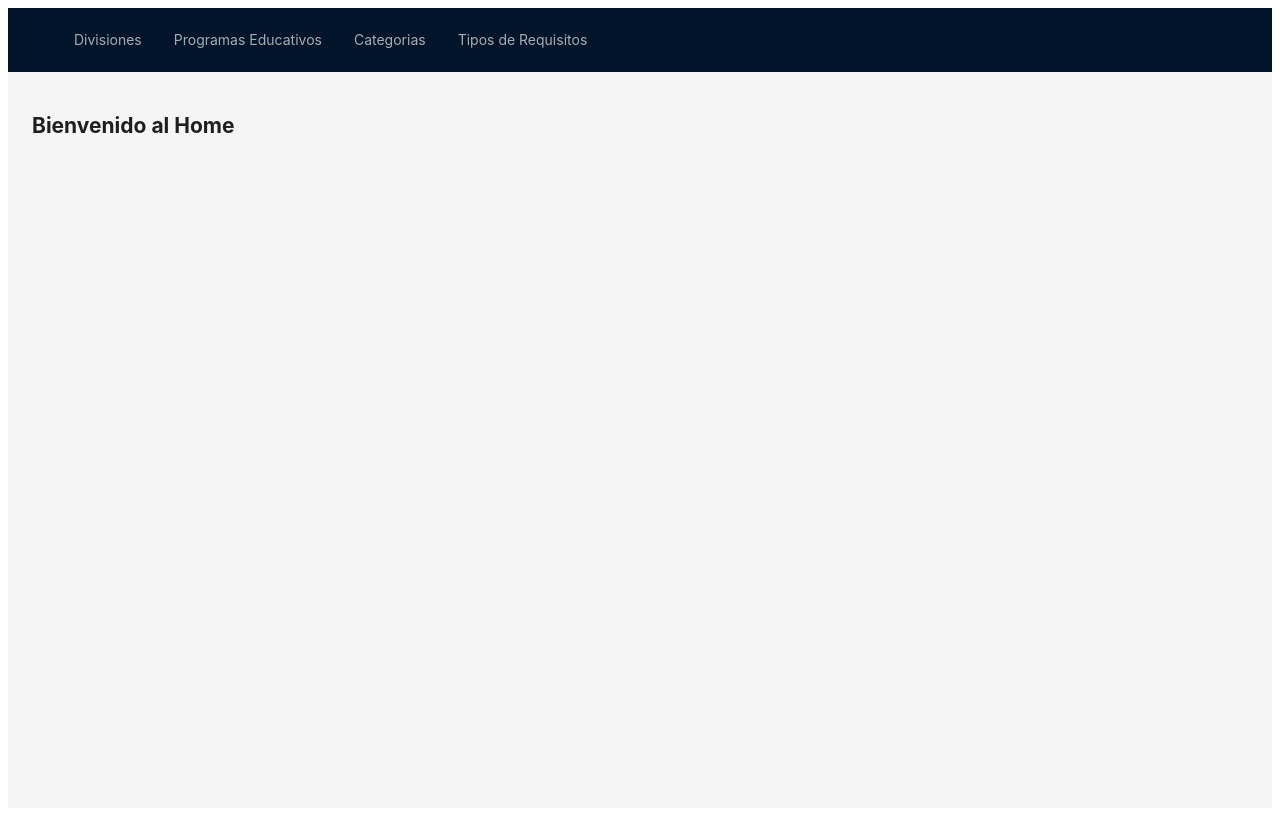
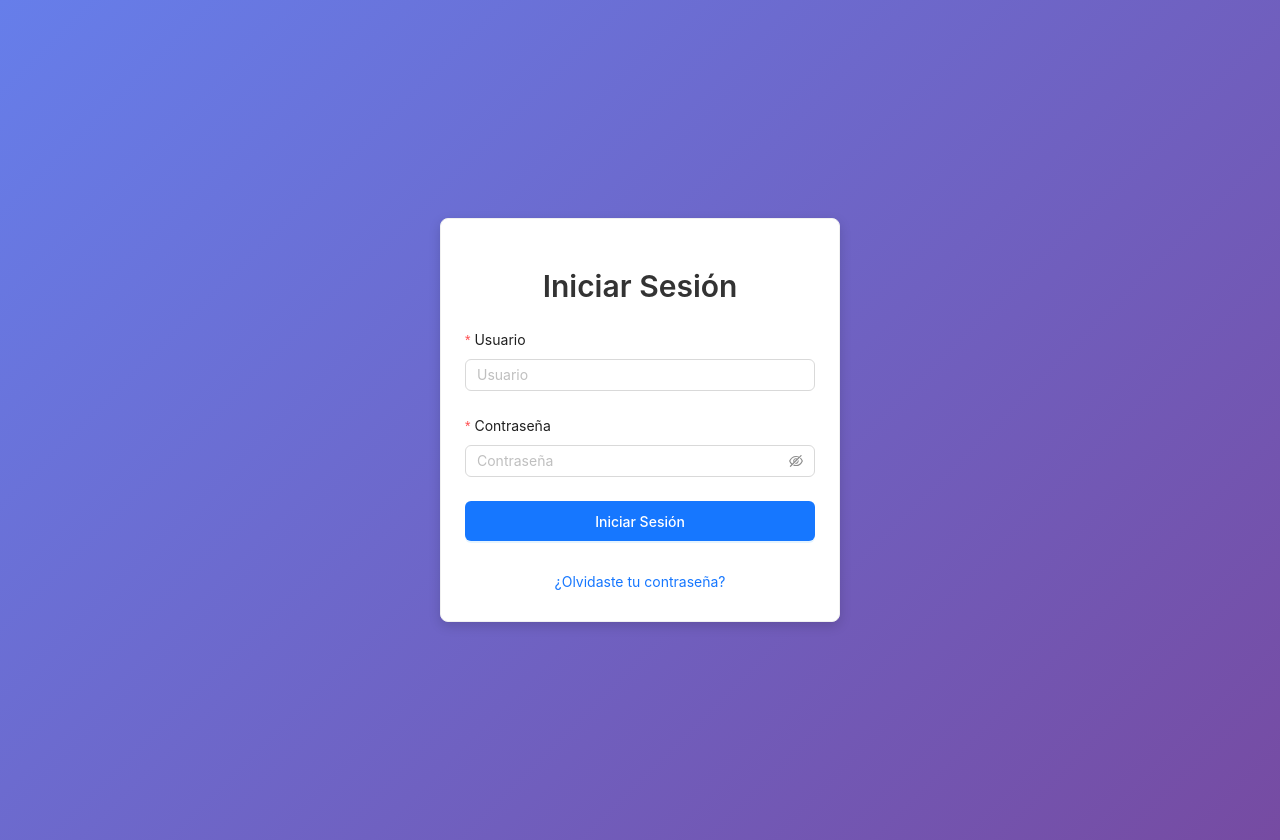
Before and after one commit to AlucardPonce/ProyectoFrontendDWI, a React (Vite) app in the folder ProyectoFrontendDWI/: page / in a window 1280 px wide. Before the commit the page ends 816 px from the top, so only its background shows below. Built offline with nearby package versions, Linux system fonts and the light colour scheme.

Commit message:
Configure las ruta como deben de ser

```diff
--- a/ProyectoFrontendDWI/package.json
+++ b/ProyectoFrontendDWI/package.json
@@ -10,7 +10,7 @@
     "preview": "vite preview"
   },
   "dependencies": {
-    "antd": "^5.25.4",
+    "antd": "^5.26.4",
     "axios": "^1.9.0",
     "cors": "^2.8.5",
     "lucide-react": "^0.522.0",
--- a/ProyectoFrontendDWI/src/App.jsx
+++ b/ProyectoFrontendDWI/src/App.jsx
@@ -1,25 +1,13 @@
-import { BrowserRouter } from "react-router-dom";
-import { Layout } from "antd";
-import AppMenu from "./Menu";
-import AppRoutes from "./Routes";
+import React from 'react';
+import { BrowserRouter } from 'react-router-dom';
+import AppRoutes from './Routes';
 
-const { Header, Content, Footer } = Layout;
-
-function App() {
+const App = () => {
   return (
     <BrowserRouter>
-      <Layout style={{ minHeight: "100vh" }}>
-        <Header>
-          <AppMenu />
-        </Header>
-        <Content style={{ padding: "24px" }}>
-          <AppRoutes />
-        </Content>
-        <Footer style={{ textAlign: "center" }}>
-        </Footer>
-      </Layout>
+      <AppRoutes />
     </BrowserRouter>
   );
-}
+};
 
 export default App;
--- /dev/null
+++ b/ProyectoFrontendDWI/src/Layout/MainLayout.jsx
@@ -0,0 +1,17 @@
+import { Outlet } from 'react-router-dom';
+import "./Styles/main.css";
+import Navbar from "../components/Navbar"
+
+const MainLayout = () => {
+
+    return (
+        <div>
+            <Navbar />
+            <main style={{ marginLeft: "80px", marginTop: "60px" }}>
+                <Outlet />
+            </main>
+        </div>
+    );
+};
+
+export default MainLayout;
--- /dev/null
+++ b/ProyectoFrontendDWI/src/Layout/Styles/main.css
@@ -0,0 +1,8 @@
+body {
+    margin: 0;
+    padding: 0;
+    height: 100vh;
+    background-attachment: fixed;
+    background-size: cover;
+    font-family: Arial, sans-serif;
+}
--- a/ProyectoFrontendDWI/src/Routes.jsx
+++ b/ProyectoFrontendDWI/src/Routes.jsx
@@ -1,20 +1,67 @@
-import { Routes, Route } from "react-router-dom";
-import Division from "./pages/Division";
-import ProgramaEducativo from "./pages/Component/ProgramaEducativo";
-import Cateforias from "./pages/Categorias";
-import TiposReq from "./pages/TiposReq";
+import { Routes, Route } from 'react-router-dom';
+import LoginPage from './pages/Login';
+import Division from './pages/Division';
+import ProgramaEducativo from './pages/Component/ProgramaEducativo';
+import Categorias from './pages/Categorias';
+import TiposReq from './pages/TiposReq';
+import MainLayout from './Layout/MainLayout';
+import ProtectedRoute from './components/ProtectedRoute';
 
-function AppRoutes() {
+const AppRoutes = () => {
   return (
     <Routes>
-      <Route path="/division" element={<Division />} />
-      <Route path="/programas-educativos" element={<ProgramaEducativo />} />
-      <Route path="/categorias" element={<Cateforias />} />
-      <Route path="/tipos-requisitos" element={<TiposReq />} />
+      {/* Rutas públicas */}
+      <Route path="/" element={<LoginPage />} />
+      <Route path="/login" element={<LoginPage />} />
 
-      <Route path="/" element={<h2>Bienvenido al Home</h2>} />
+      {/* Rutas protegidas anidadas dentro del layout */}
+      <Route
+        path="/home"
+        element={
+          <ProtectedRoute>
+            <MainLayout />
+          </ProtectedRoute>
+        }
+      >
+        {/* Esta es la ruta principal que renderiza en /home */}
+        <Route index element={<div style={{ padding: 20 }}>Bienvenido al panel</div>} />
+
+        {/* Rutas protegidas hijas de /home */}
+        <Route
+          path="division"
+          element={
+            <ProtectedRoute>
+              <Division />
+            </ProtectedRoute>
+          }
+        />
+        <Route
+          path="programas-educativos"
+          element={
+            <ProtectedRoute>
+              <ProgramaEducativo />
+            </ProtectedRoute>
+          }
+        />
+        <Route
+          path="categorias"
+          element={
+            <ProtectedRoute>
+              <Categorias />
+            </ProtectedRoute>
+          }
+        />
+        <Route
+          path="tipos-requisitos"
+          element={
+            <ProtectedRoute>
+              <TiposReq />
+            </ProtectedRoute>
+          }
+        />
+      </Route>
     </Routes>
   );
-}
+};
 
 export default AppRoutes;
--- /dev/null
+++ b/ProyectoFrontendDWI/src/components/Navbar.jsx
@@ -0,0 +1,111 @@
+import React from 'react';
+import {
+    HomeOutlined,
+    AppstoreOutlined,
+    BookOutlined,
+    TagsOutlined,
+    FileDoneOutlined,
+    SearchOutlined
+} from '@ant-design/icons';
+import { Link } from 'react-router-dom';
+// import logo from '../assets/Logo.png'; // Descomenta si tienes logo
+
+const Navbar = () => {
+    return (
+        <nav style={styles.navbar}>
+            <div style={styles.navContent}>
+                <div style={styles.logo}>
+                    <Link to="/home">
+                        <img
+                            // src={logo}
+                            alt="Logo"
+                            style={{
+                                height: '40px',
+                                width: '40px',
+                                display: 'flex',
+                                alignItems: 'center',
+                                backgroundColor: '#fff',
+                                borderRadius: '50%'
+                            }}
+                        />
+                    </Link>
+                </div>
+
+                <div style={styles.navLinks}>
+                    <Link to="/home" style={styles.link}>
+                        <HomeOutlined /> Inicio
+                    </Link>
+                    <Link to="/home/division" style={styles.link}>
+                        <AppstoreOutlined /> División
+                    </Link>
+                    <Link to="/home/programas-educativos" style={styles.link}>
+                        <BookOutlined /> Programas
+                    </Link>
+                    <Link to="/home/categorias" style={styles.link}>
+                        <TagsOutlined /> Categorías
+                    </Link>
+                    <Link to="/home/tipos-requisitos" style={styles.link}>
+                        <FileDoneOutlined /> Requisitos
+                    </Link>
+
+                    <div style={styles.searchContainer}>
+                        <SearchOutlined style={styles.searchIcon} />
+                        <input type="text" placeholder="Buscar..." style={styles.input} />
+                    </div>
+                </div>
+            </div>
+        </nav>
+    );
+};
+
+const styles = {
+    navbar: {
+        position: 'fixed',
+        top: 0,
+        width: '100%',
+        backgroundColor: '#001529',
+        zIndex: 1000,
+        padding: '10px 20px',
+        boxShadow: '0 2px 4px rgba(0,0,0,0.2)'
+    },
+    navContent: {
+        display: 'flex',
+        justifyContent: 'space-between',
+        alignItems: 'center'
+    },
+    logo: {
+        display: 'flex',
+        alignItems: 'center'
+    },
+    navLinks: {
+        display: 'flex',
+        alignItems: 'center',
+        gap: '20px'
+    },
+    link: {
+        color: 'white',
+        textDecoration: 'none',
+        fontSize: '16px',
+        display: 'flex',
+        alignItems: 'center',
+        gap: '6px'
+    },
+    searchContainer: {
+        position: 'relative',
+        display: 'flex',
+        alignItems: 'center'
+    },
+    searchIcon: {
+        position: 'absolute',
+        left: '8px',
+        color: '#999'
+    },
+    input: {
+        padding: '5px 10px 5px 30px',
+        borderRadius: '4px',
+        border: 'none',
+        outline: 'none'
+    }
+};
+
+export default Navbar;
--- /dev/null
+++ b/ProyectoFrontendDWI/src/components/ProtectedRoute.jsx
@@ -0,0 +1,16 @@
+import React from 'react';
+import { Navigate } from 'react-router-dom';
+
+const ProtectedRoute = ({ children }) => {
+  //const token = localStorage.getItem("token");
+
+  //if (!token) {
+    // Si no hay token, redirige al login
+    //return <Navigate to="/login" replace />;
+  //}
+
+  // Si hay token, renderiza la ruta protegida
+  return children;
+};
+
+export default ProtectedRoute;
--- /dev/null
+++ b/ProyectoFrontendDWI/src/pages/Login.jsx
@@ -0,0 +1,174 @@
+import { Form, Input, Button, Card, Typography, message, Modal, Alert } from "antd";
+import { useState } from "react";
+import { useNavigate } from "react-router-dom";
+import axios from "axios";
+
+const { Title } = Typography;
+
+const LoginPage = () => {
+  const [loading, setLoading] = useState(false);
+  const [formError, setFormError] = useState("");
+  const navigate = useNavigate();
+
+  const API_URL = "http://localhost:3001";
+
+  const onFinish = async (values) => {
+    setLoading(true);
+    setFormError("");
+
+    try {
+      const response = await axios.post(`${API_URL}/login`, values);
+
+      if (response.data.token) {
+        handleLoginSuccess(response.data.token);
+      } else {
+        // Para pruebas sin token válido
+        message.info("Login exitoso (modo prueba)");
+        navigate("/home");
+      }
+    } catch (error) {
+      const errorMsg = error.response?.data?.message || "Error en la autenticación";
+      setFormError(errorMsg);
+      message.error(errorMsg);
+    } finally {
+      setLoading(false);
+    }
+  };
+
+  const handleLoginSuccess = (token) => {
+    // Guardamos el token incluso si no es válido, para pruebas
+    localStorage.setItem("token", token);
+    navigate('/home');
+
+    // Si quisieras validar token, puedes descomentar esto:
+    /*
+    if (typeof token === 'string' && token.split('.').length === 3) {
+      localStorage.setItem("token", token);
+      navigate('/home');
+    } else {
+      console.error('Token recibido no válido:', token);
+      message.error('Error en autenticación');
+    }
+    */
+  };
+
+  const handleResetPassword = () => {
+    let email = "";
+
+    Modal.confirm({
+      title: "Restablecer contraseña",
+      content: (
+        <Input
+          placeholder="Ingresa tu correo electrónico"
+          onChange={(e) => (email = e.target.value)}
+          type="email"
+        />
+      ),
+      onOk: async () => {
+        try {
+          await axios.post(`${API_URL}/reset-password`, { email });
+          message.success("Correo de recuperación enviado");
+        } catch (error) {
+          message.error(error.response?.data?.message || "Error al enviar correo");
+        }
+      },
+    });
+  };
+
+  return (
+    <div style={styles.container}>
+      <Card style={styles.card}>
+        <Title level={2} style={styles.title}>
+          Iniciar Sesión
+        </Title>
+
+        {formError && (
+          <Alert
+            message={formError}
+            type="error"
+            showIcon
+            style={{ marginBottom: 20 }}
+          />
+        )}
+
+        <Form layout="vertical" onFinish={onFinish}>
+          <Form.Item
+            label="Usuario"
+            name="username"
+            rules={[{ required: true, message: "Ingrese su usuario" }]}
+          >
+            <Input placeholder="Usuario" />
+          </Form.Item>
+
+          <Form.Item
+            label="Contraseña"
+            name="password"
+            rules={[
+              { required: true, message: "Ingrese su contraseña" },
+              { min: 6, message: "Mínimo 6 caracteres" }
+            ]}
+          >
+            <Input.Password placeholder="Contraseña" />
+          </Form.Item>
+
+          <Form.Item>
+            <Button
+              type="primary"
+              htmlType="submit"
+              block
+              loading={loading}
+              style={styles.button}
+            >
+              Iniciar Sesión
+            </Button>
+          </Form.Item>
+
+          <div style={styles.footer}>
+            <Button
+              type="link"
+              onClick={handleResetPassword}
+              style={styles.linkButton}
+            >
+              ¿Olvidaste tu contraseña?
+            </Button>
+          </div>
+        </Form>
+      </Card>
+    </div>
+  );
+};
+
+const styles = {
+  container: {
+    height: '100vh',
+    display: 'flex',
+    alignItems: 'center',
+    justifyContent: 'center',
+    background: 'linear-gradient(135deg, #667eea 0%, #764ba2 100%)',
+    padding: 20
+  },
+  card: {
+    width: '100%',
+    maxWidth: 400,
+    borderRadius: 8,
+    boxShadow: '0 4px 12px rgba(0, 0, 0, 0.15)'
+  },
+  title: {
+    textAlign: 'center',
+    marginBottom: 24,
+    color: '#333'
+  },
+  button: {
+    height: 40,
+    fontWeight: 500
+  },
+  footer: {
+    marginTop: 16,
+    textAlign: 'center'
+  },
+  linkButton: {
+    padding: 0
+  }
+};
+
+export default LoginPage;
```
Also changed, not shown: 1 other file (tests, documents, lock files or other folders).
